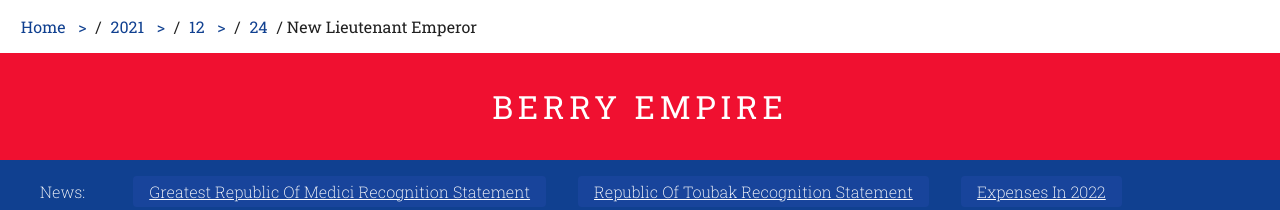
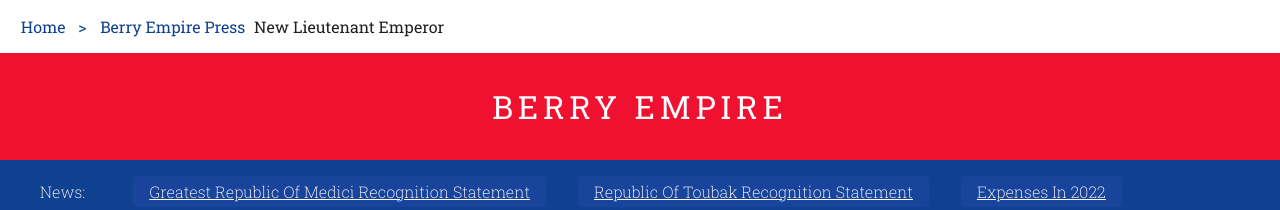
Before and after one commit to berryempire/berryempire.github.io, a Jekyll site: the page built from _posts/2021-12-24-new-lieutenant-emperor.md, in a window 1280 px wide. Shown: the top 210 px of the page. Built offline with Jekyll 4.4.1, drawn with Linux system fonts in a browser that asks for light colours; our own code applies the rules of GitHub Pages for plain Markdown files.

Commit message:
Update breadcrumbs.html

```diff
--- a/_includes/breadcrumbs.html
+++ b/_includes/breadcrumbs.html
@@ -1,9 +1,14 @@
 {% assign crumbs = page.url | remove:'/index.html' | split: '/' %}
 <a href="/">Home</a>
-{% for crumb in crumbs offset: 1 %}
-  {% if forloop.last %}
-    / {{ page.title }}
-  {% else %}
-    / <a href="{% assign crumb_limit = forloop.index | plus: 1 %}{% for crumb in crumbs limit: crumb_limit %}{{ crumb | append: '/' | replace:'without-plugin/','without-plugins/' }}{% endfor %}">{{ crumb | replace:'-',' ' | remove:'.html' | capitalize }}</a>
-  {% endif %}
-{% endfor %}
+{% if page.path contains '_posts' %}
+    <a href="/press">Berry Empire Press</a>
+    {{ page.title }}
+{% else %}
+  {% for crumb in crumbs offset: 1 %}
+    {% if forloop.last %}
+      {{ page.title }}
+    {% else %}
+      <a href="{% assign crumb_limit = forloop.index | plus: 1 %}{% for crumb in crumbs limit: crumb_limit %}{{ crumb | append: '/' | replace:'without-plugin/','without-plugins/' }}{% endfor %}">{{ crumb | replace:'-',' ' | remove:'.html' | capitalize }}</a>
+    {% endif %}
+  {% endfor %}
+{% endif %}
```
